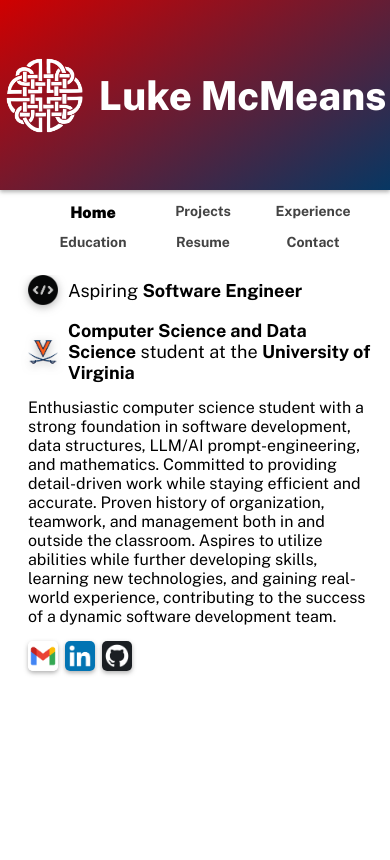
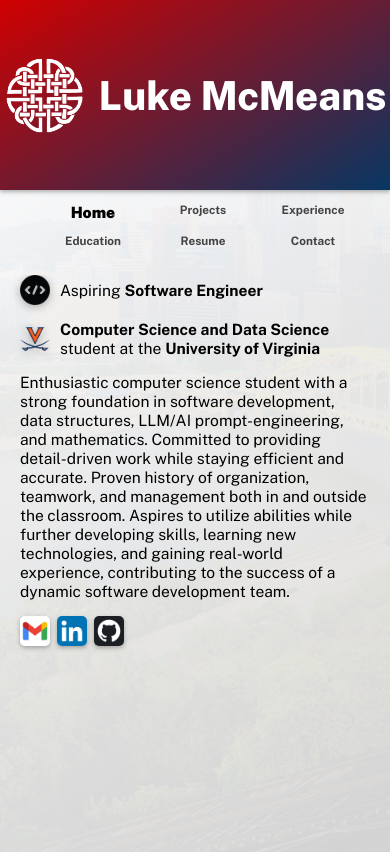
Before and after one commit to McMeans/lukemcmeans.com, a Next.js app in the folder portfolio-website/: page / in a window 390 px wide. Built offline with nearby package versions, Linux system fonts and the light colour scheme.

Commit message:
More mobile fixes

```diff
--- a/portfolio-website/styles/globals.css
+++ b/portfolio-website/styles/globals.css
@@ -331,11 +331,18 @@ iframe{
 }
 
 @media (max-width: 868px) {
+  html{
+    background-image: var(--background);
+    left: -8px;
+    position: fixed;
+  }
   body {
     width: 100%;
     overflow-x: hidden;
     position: relative;
-    background: var(--background-color);
+    background-size: cover;
+    background-position: center;
+    background-repeat: no-repeat;
   }
   .header {
     left: 0px;
@@ -370,7 +377,7 @@ iframe{
   }
 
   .tabs a {
-    font-size: 14px;
+    font-size: min(18px, 3vw);
     margin: 0;
     height: 15px;
     padding: 3px;
@@ -380,14 +387,14 @@ iframe{
 
   .tabs a:hover,
   .current-tab {
-    font-size: 16px;
+    font-size: min(20px, 4vw);
   }
 
   .whole-page {
     top: -15px;
     height: 100vh;
     overflow: hidden;
-    position: fixed; /* Add this to lock the page in place */
+    position: fixed;
     width: 100%;
   }
 
@@ -468,22 +475,22 @@ iframe{
   }
 
   .home-detail{
-    font-size: 18px;
+    font-size: min(25px, 4vw);
   }
   .summary{
-    font-size: 16px;
+    font-size: min(22px, 4vw);
   }
   .activity-tab{
-    font-size: 16px;
+    font-size: min(20px, 4vw);
   }
   .activity-title{
-    font-size: 22px;
+    font-size: min(28px, 5vw);
   }
   .minor{
-    font-size: 18px;
+    font-size: min(24px, 4vw);
   }
   .contact-item{
-    font-size: 16px;
+    font-size: min(22px, 4vw);
   }
 
   .mobile-bottom-padding {
```
